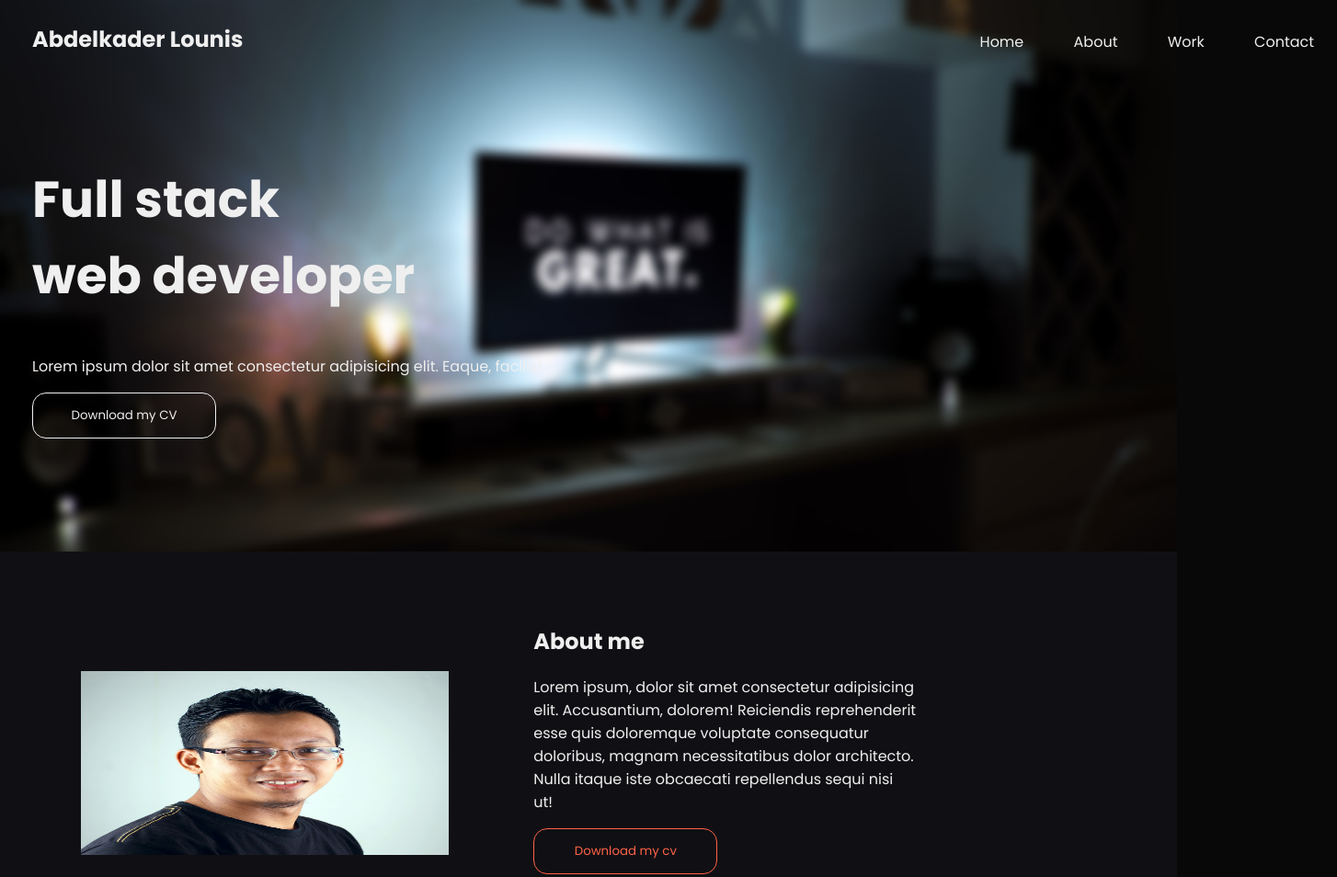
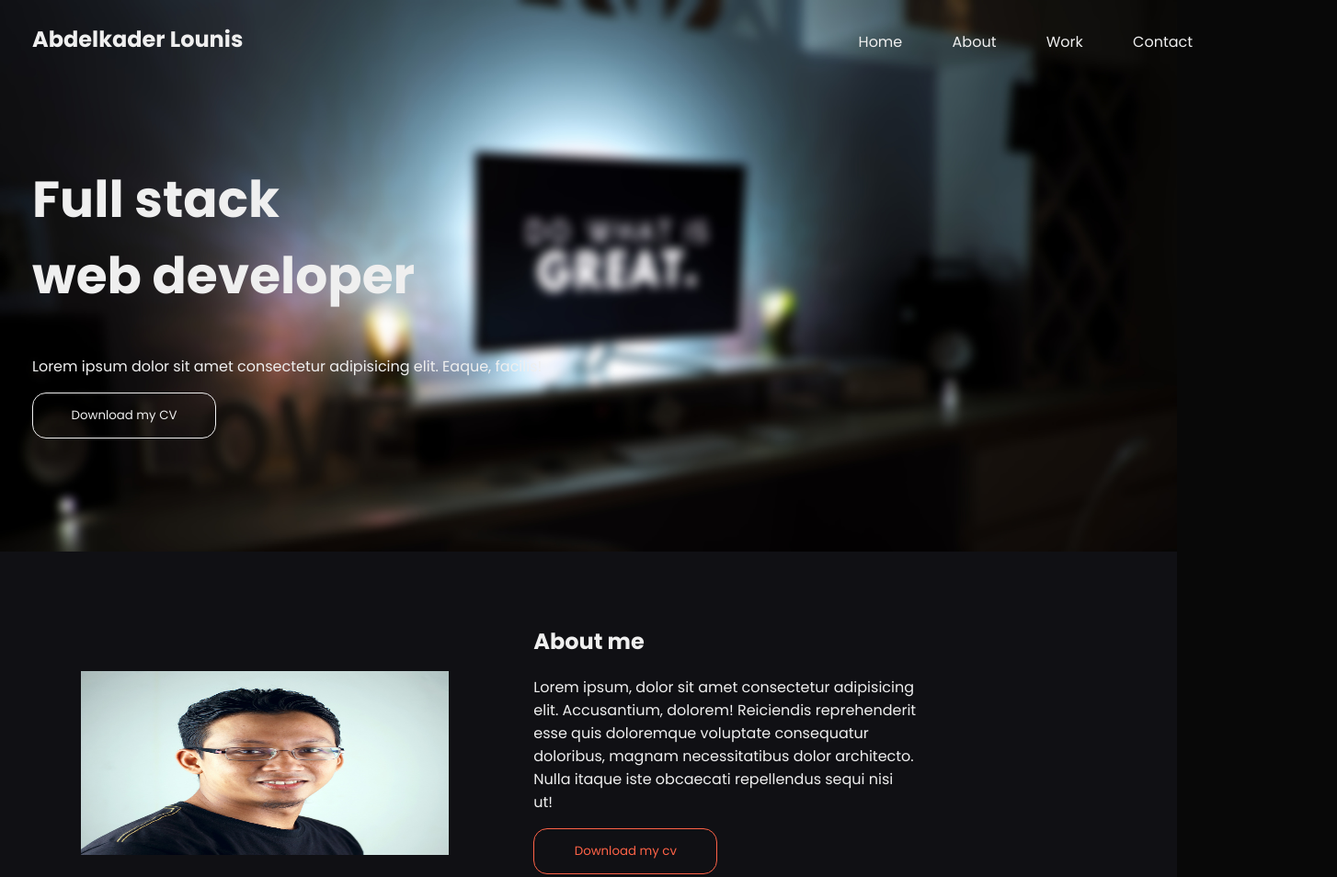
Before and after one commit to saidikr/html_css_portfolio, a plain HTML site: page index.html in a window 1280 px wide. Shown: the top 954 px of the page at 92% size, 1454 px wide, since content can reach past the window. Drawn offline with Linux system fonts and the light colour scheme.

Commit message:
i finished the workk

```diff
--- a/styles/app.css
+++ b/styles/app.css
@@ -88,7 +88,7 @@ header h1{
 }
 .navbar{
       position: relative;
-            right: -732px;
+            right: -600px;
 }
 .work, .contact{
   background-color: #080808 ;
```
